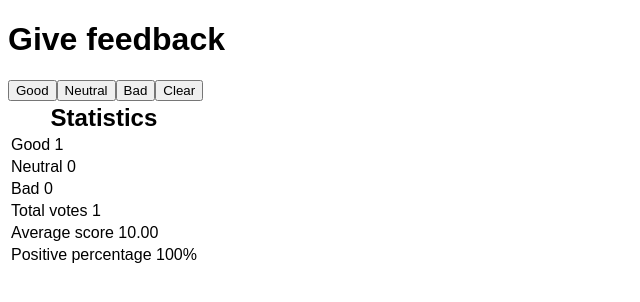
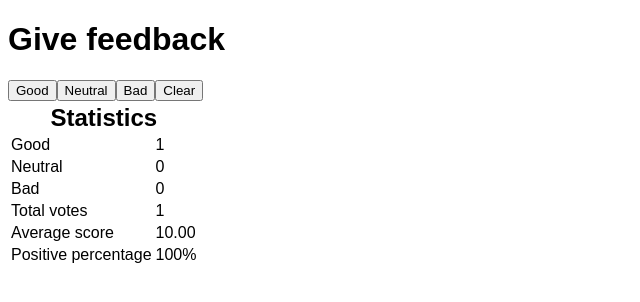
Before and after one commit to leo-oliv3r/FullStackOpen, a React (Vite) app in the folder part1/unicafe/: page / in a window 1280 px wide. Both pictures are taken after a click on the button "Good". Shown: the top 302 px of the page, without its empty margins (0-640 px from the left). Built offline with nearby package versions, Linux system fonts and the light colour scheme.

Commit message:
Adjustments to stats display

```diff
--- a/part1/unicafe/src/App.jsx
+++ b/part1/unicafe/src/App.jsx
@@ -9,8 +9,9 @@ function Button({ onClick, children }) {
 function StatisticsLine({ data, children, isPercentage }) {
     return (
         <tr>
+            <td>{children}</td>
             <td>
-                {children} {data}
+                {data}
                 {isPercentage && "%"}
             </td>
         </tr>
```
